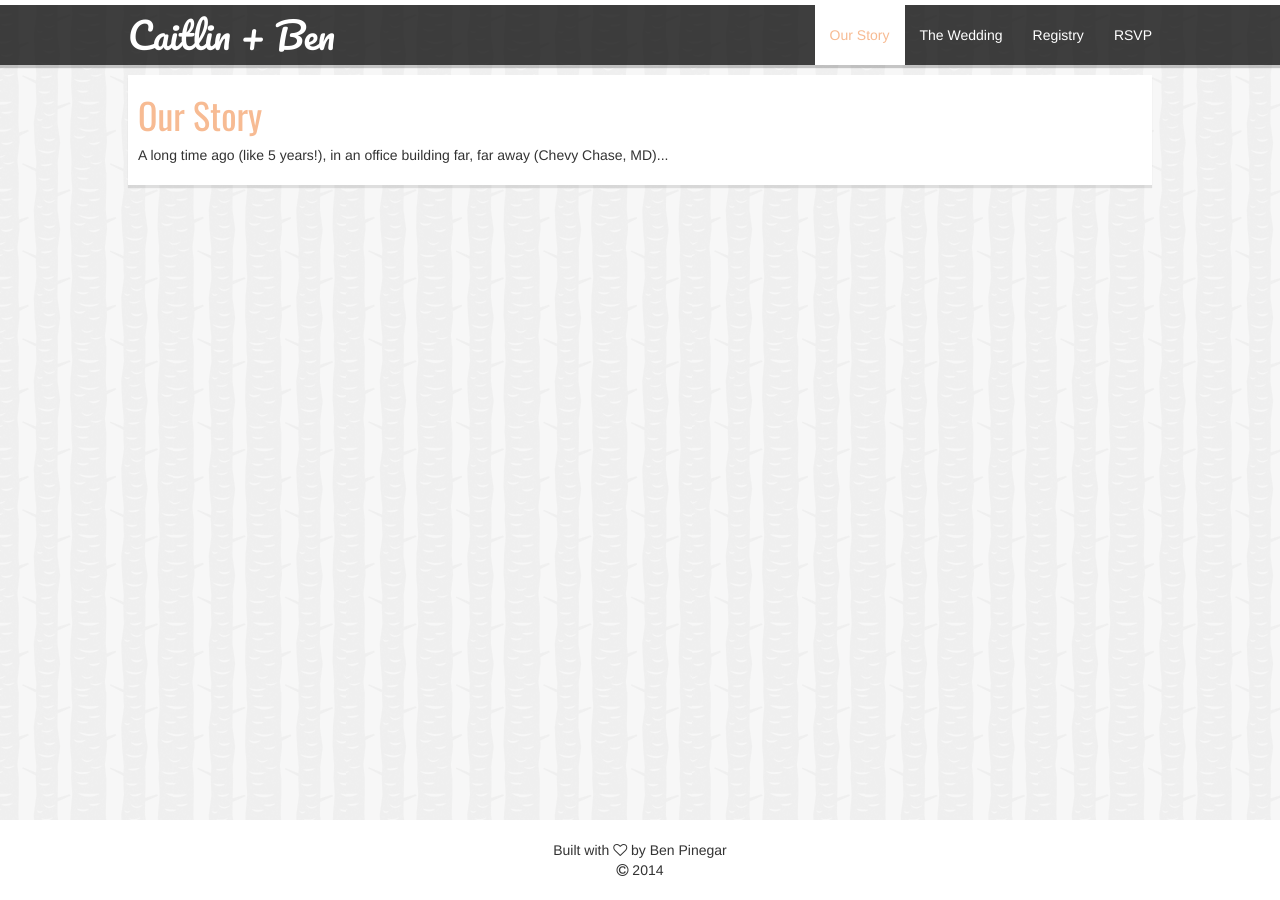
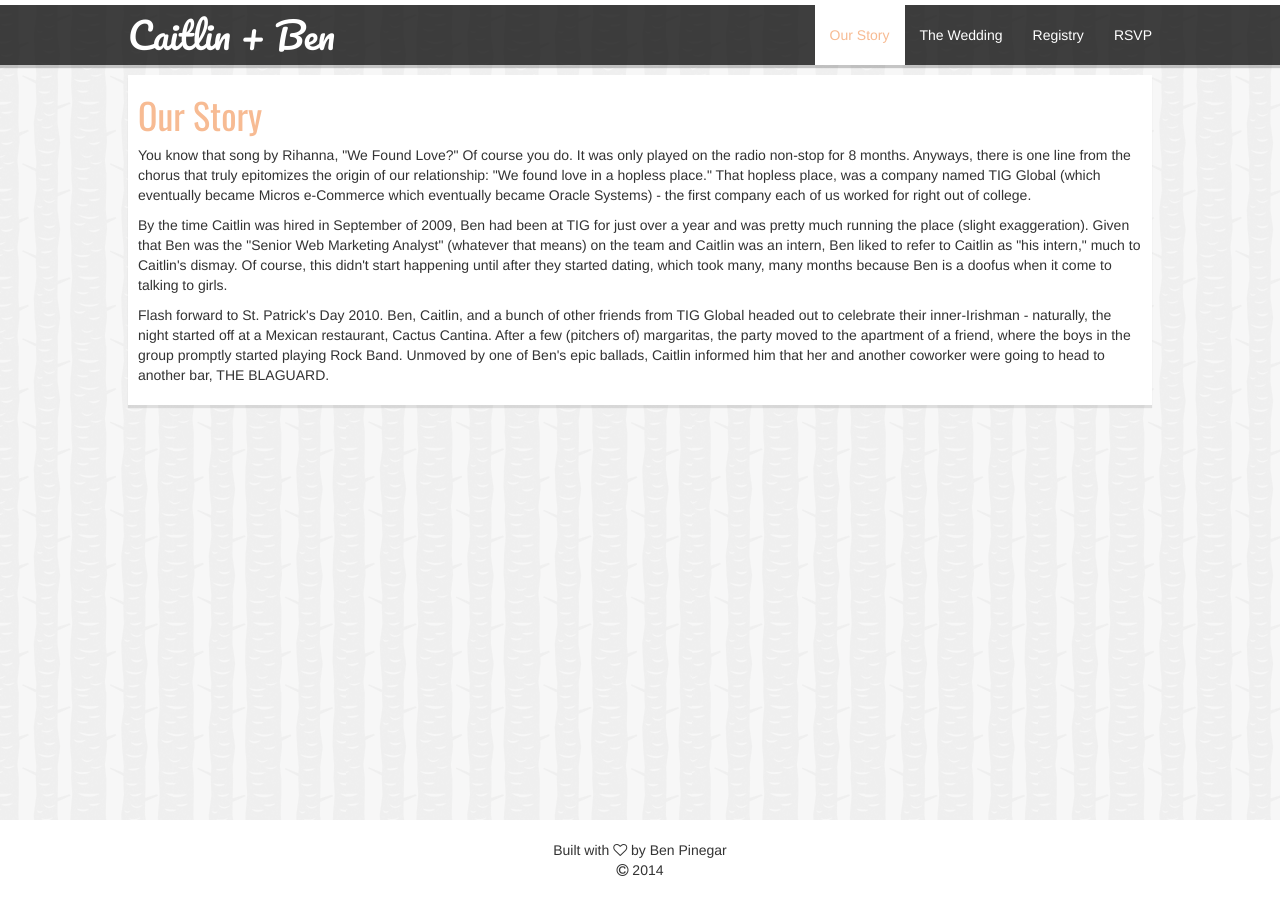
Before and after one commit to bpinegar/bpinegar.github.io, a Jekyll site: the page built from our-story.html, in a window 1280 px wide. Built offline with Jekyll 4.4.1, drawn with Linux system fonts in a browser that asks for light colours; nearby versions of some CDN libraries.

Commit message:
Update our-story.html

```diff
--- a/our-story.html
+++ b/our-story.html
@@ -9,6 +9,8 @@ weight: 2
 <div class="container-fluid">
   <div class="content-box content-white">
     <h1>Our Story</h1>
-    <p> A long time ago (like 5 years!), in an office building far, far away (Chevy Chase, MD)...</p>
+    <p>You know that song by Rihanna, "We Found Love?" Of course you do. It was only played on the radio non-stop for 8 months. Anyways, there is one line from the chorus that truly epitomizes the origin of our relationship: "We found love in a hopless place." That hopless place, was a company named TIG Global (which eventually became Micros e-Commerce which eventually became Oracle Systems) - the first company each of us worked for right out of college.</p>
+    <p>By the time Caitlin was hired in September of 2009, Ben had been at TIG for just over a year and was pretty much running the place (slight exaggeration). Given that Ben was the "Senior Web Marketing Analyst" (whatever that means) on the team and Caitlin was an intern, Ben liked to refer to Caitlin as "his intern," much to Caitlin's dismay. Of course, this didn't start happening until after they started dating, which took many, many months because Ben is a doofus when it come to talking to girls.</p>
+    <p>Flash forward to St. Patrick's Day 2010. Ben, Caitlin, and a bunch of other friends from TIG Global headed out to celebrate their inner-Irishman - naturally, the night started off at a Mexican restaurant, Cactus Cantina. After a few (pitchers of) margaritas, the party moved to the apartment of a friend, where the boys in the group promptly started playing Rock Band. Unmoved by one of Ben's epic ballads, Caitlin informed him that her and another coworker were going to head to another bar, THE BLAGUARD.</p>
   </div>
 </div>
```
